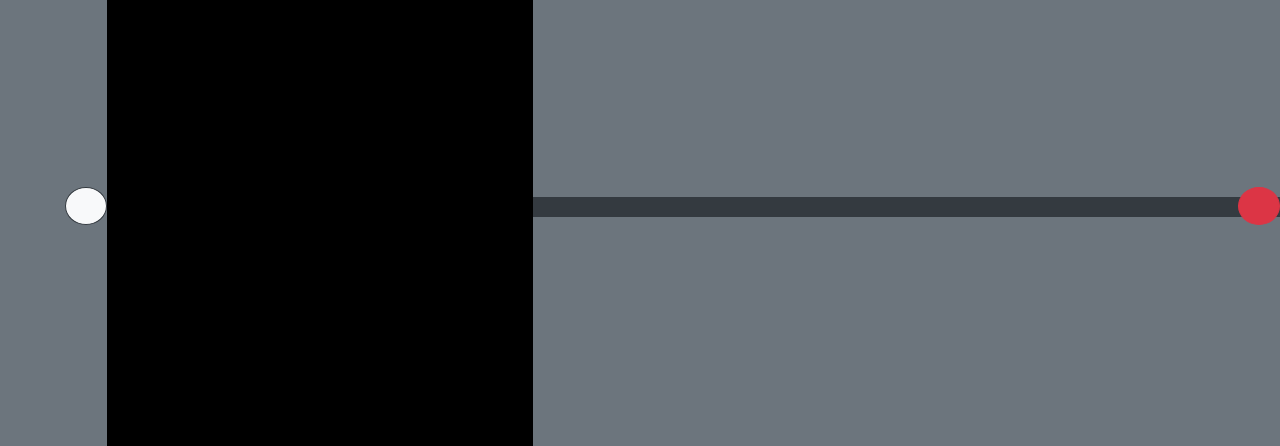
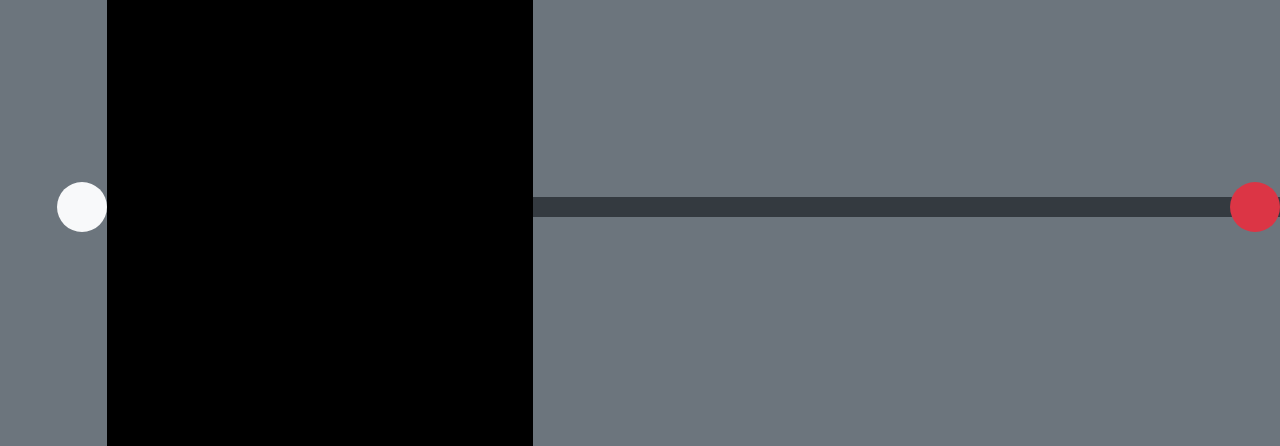
Before and after one commit to f-nakahara/SpeedAccrualReactionApplication, a plain HTML site: page index.html in a window 1280 px wide. Shown: the part 123-569 px from the top of the page. Drawn offline with nearby package versions, Linux system fonts and the light colour scheme.

Commit message:
バグ修正

```diff
--- a/css/index.scss
+++ b/css/index.scss
@@ -18,14 +18,13 @@
 
 .target {
     position: absolute;
-    top: -10px;
+    top: -15px;
     z-index: 1;
     right: 0%;
-    -webkit-appearance: none;
 }
 
 .destination {
-    top: -10px;
+    top: -15px;
     z-index: 2;
 }
 
--- a/index.html
+++ b/index.html
@@ -18,10 +18,11 @@
             </div>
             <div class="row bar">
                 <div class="col-1 p-0 destination">
-                    <button class="btn bg-light btn-dark rounded-circle float-right des_icon">　</button>
+                    <span class="bg-light rounded-circle float-right des_icon"
+                        style="width: 50px; height: 50px;"></span>
                 </div>
                 <div class="col-11 bg-dark bar2"></div>
-                <button class="btn btn-danger rounded-circle target" id="target">　</button>
+                <span class="bg-danger target rounded-circle" style="width: 50px; height: 50px;" id="target"></span>
             </div>
             <div class="card setting">
                 <div class="card-header text-center">
--- a/js/index.js
+++ b/js/index.js
@@ -78,6 +78,6 @@ $(function () {
     $("#stop_btn").hide()
     setResultScreen()
     settingSpeed()
+    stop()
     start()
-    stop()
 })
```
Also changed, not shown: css/index.css, 1 other file.
